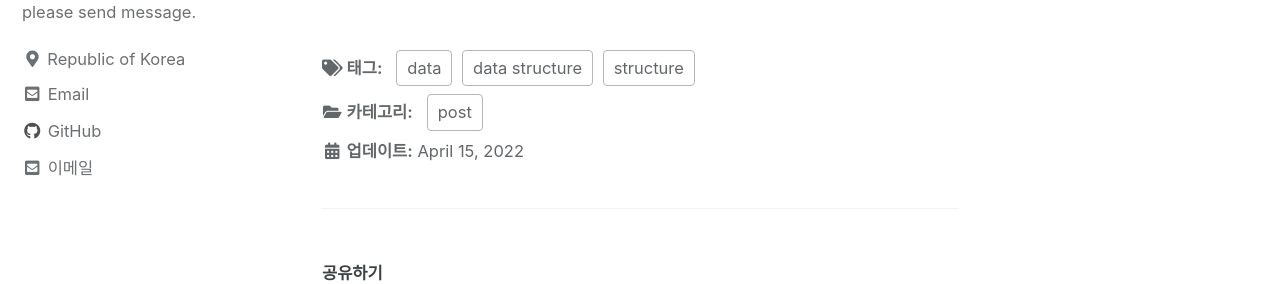
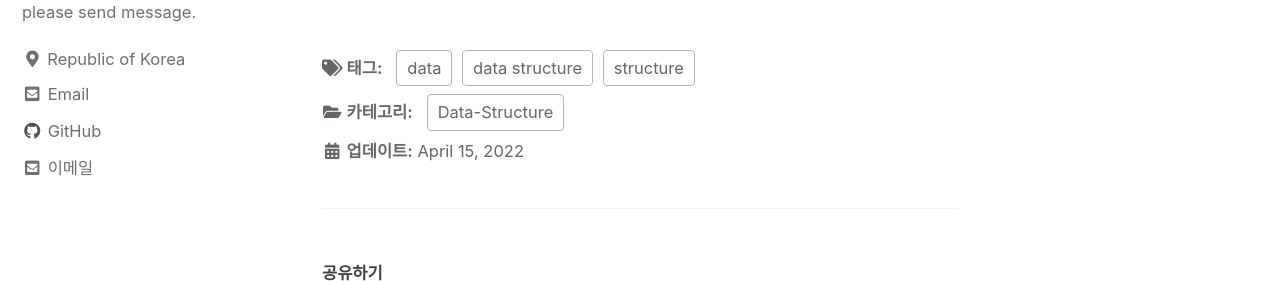
Before and after one commit to DevKS-Yet/DevKs-Yet.github.io, a Jekyll site: the page built from _posts/2022-04-15-70(data-structure1).md, in a window 1280 px wide and 900 px high, scrolled down 4526 px. Shown: the part 158-442 px from the top of the window. Built offline with Jekyll 4.4.1, drawn with Linux system fonts in a browser that asks for light colours; cached includes are drawn as plain includes.

Commit message:
20220415

```diff
--- a/_posts/2022-04-15-70(data-structure1).md
+++ b/_posts/2022-04-15-70(data-structure1).md
@@ -1,9 +1,10 @@
 ---
 title: "자료 구조"
-excerpt: "post"
+excerpt: "Data-Structure"
 
 categories:
-- post
+- Data-Structure
+
 tags:
 - data structure
 - data
```
Also changed, not shown: _posts/2022-04-15-71(data-structure2).md (+1 -1 lines).
